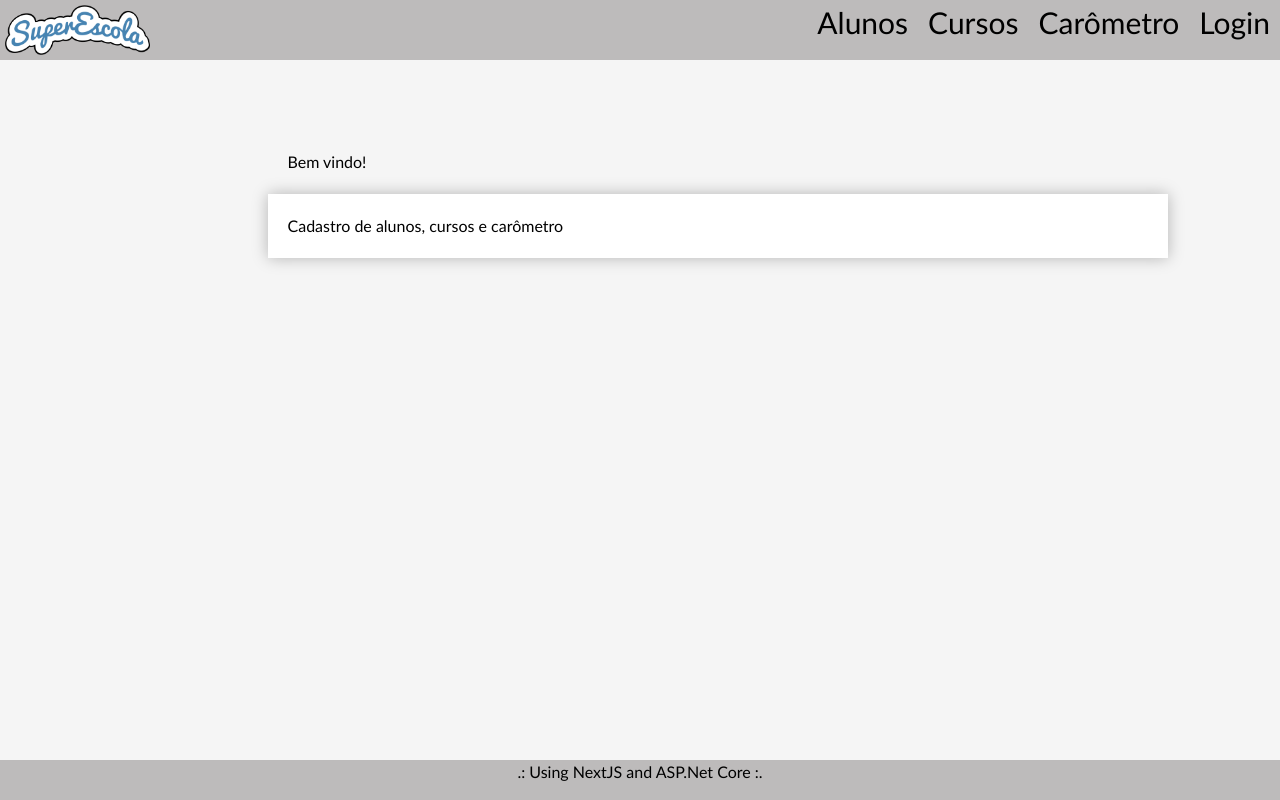
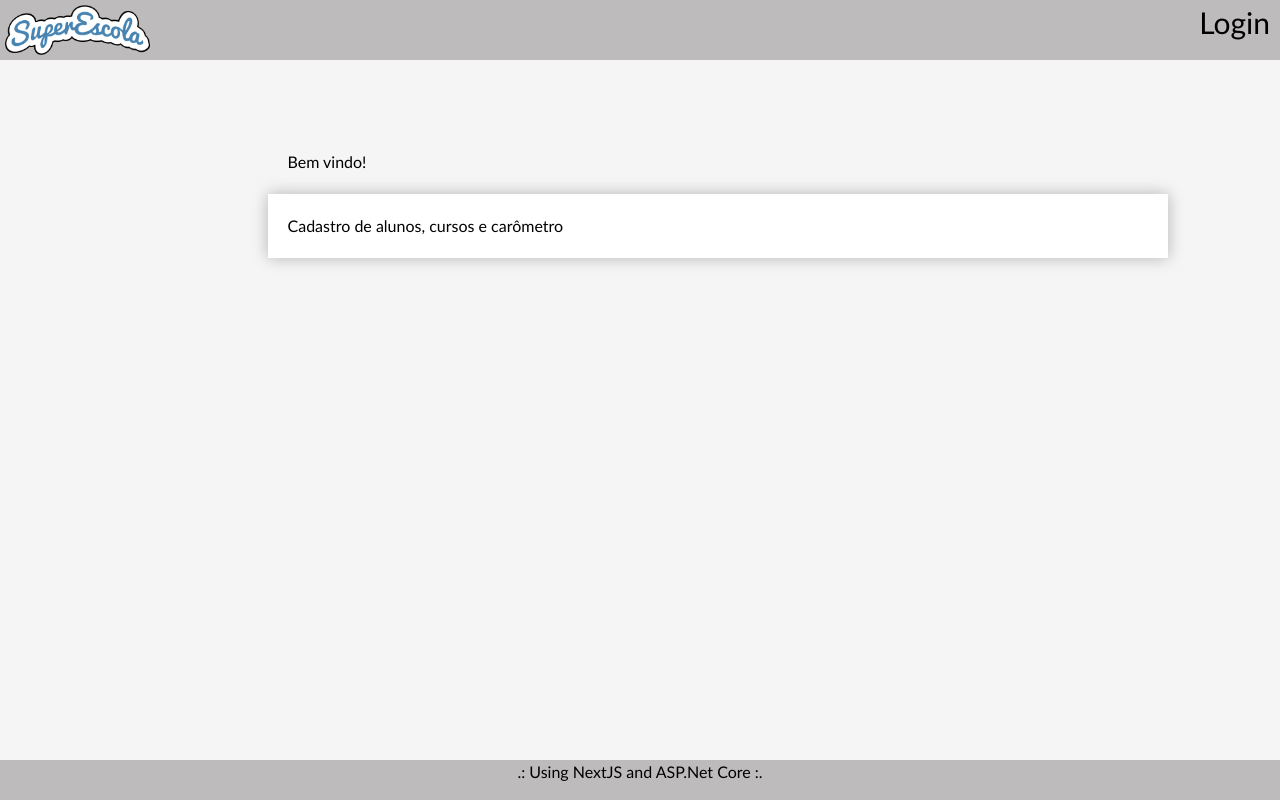
Before and after one commit to amalemida/escola, a Next.js app: page /escola in a window 1280 px wide. Built offline with nearby package versions, Linux system fonts and the light colour scheme.

Commit message:
Atualizar localStorage

```diff
--- a/src/components/template/Menu.jsx
+++ b/src/components/template/Menu.jsx
@@ -1,19 +1,32 @@
 import Link from "next/link";
 import styles from "../../styles/Escola.module.css";
-import { useLocalStorage } from "@/data/context/LocalStorageContext";
+import { useEffect, useState } from "react";
+
 
 export default function Menu(props) {
-  const localStorageData = useLocalStorage();
+
+  const [isLoggedIn, setIsLoggedIn] = useState(false);
+
+  useEffect(() => {
+    if (localStorage.getItem("user")) {
+      setIsLoggedIn(true);
+    }
+  });
+
+  if (!isLoggedIn) {
+    return (
+      <nav className={styles.menu}>
+        <Link href="/escola?id=login">Login</Link>
+      </nav>
+    );
+
+  }
   return (
     <nav className={styles.menu}>
       <Link href="/escola?id=alunos">Alunos</Link>
       <Link href="/escola?id=cursos">Cursos</Link>
       <Link href="/escola?id=carometro">Carômetro</Link>
-      {!localStorage.getItem("user") ? (
-        <Link href="/escola?id=login">Login</Link>
-      ) : (
-        <Link href="/escola?id=logout">Logout</Link>
-      )}
+      <Link href="/escola?id=logout">Logout</Link>
     </nav>
   );
 }
```
